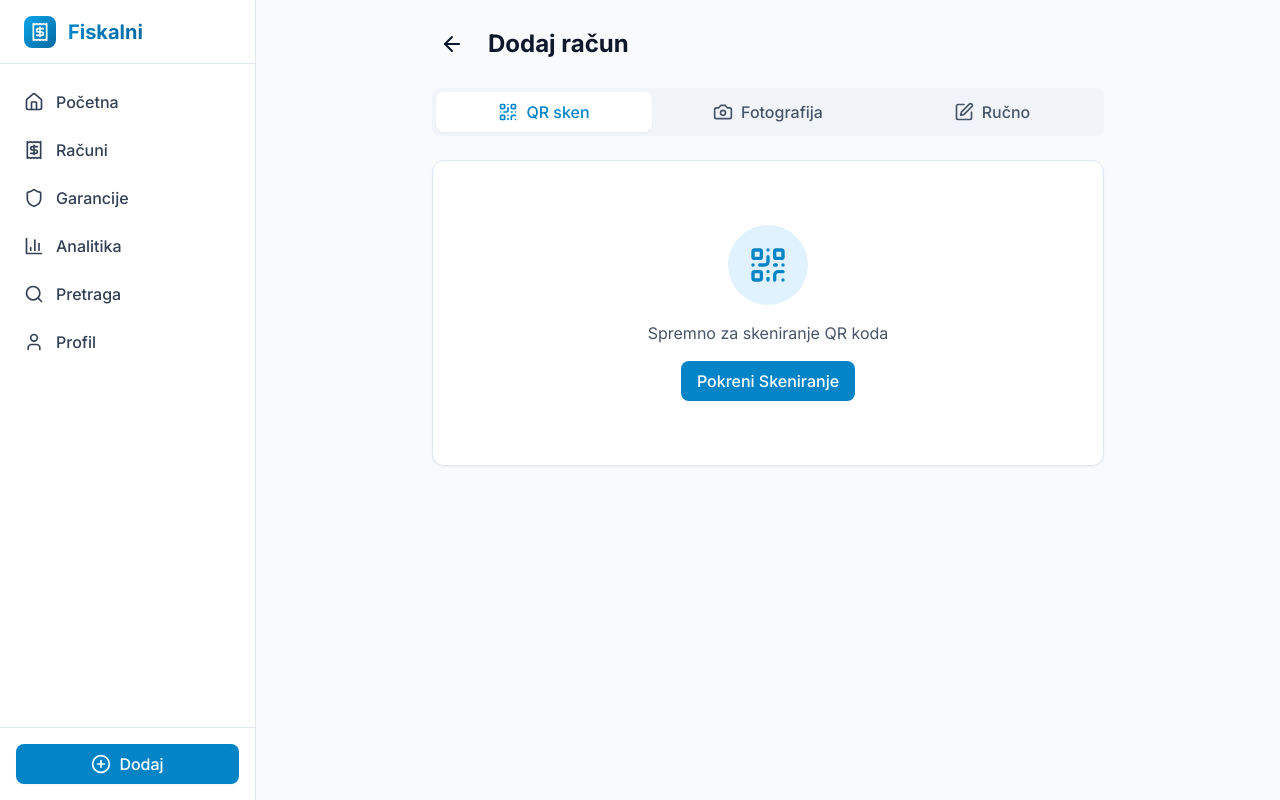
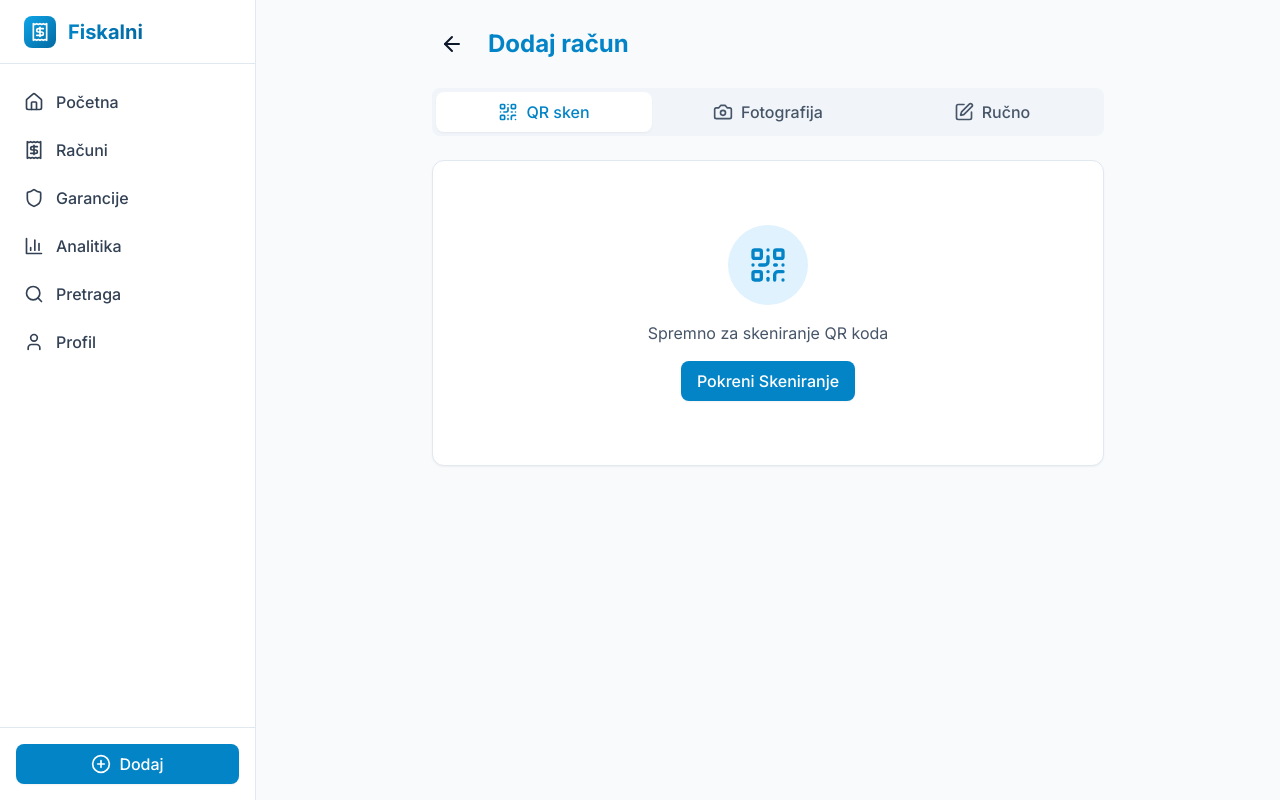
Before and after one commit to zoxknez/fiskalni-racun, a React (Vite) app: page /add in a window 1280 px wide. Built offline with nearby package versions, Linux system fonts and the light colour scheme.

Commit message:
Style: Naslov 'Dodaj račun' sada je lep plav (primary-600) umesto sive boje

```diff
--- a/src/pages/AddReceiptPage.tsx
+++ b/src/pages/AddReceiptPage.tsx
@@ -243,7 +243,7 @@ export default function AddReceiptPage() {
         >
           <ArrowLeft className="w-6 h-6" />
         </button>
-        <h1 className="text-2xl font-bold text-dark-900 dark:text-dark-50">
+        <h1 className="text-2xl font-bold text-primary-600 dark:text-primary-400">
           {t('addReceipt.title')}
         </h1>
       </div>
```
